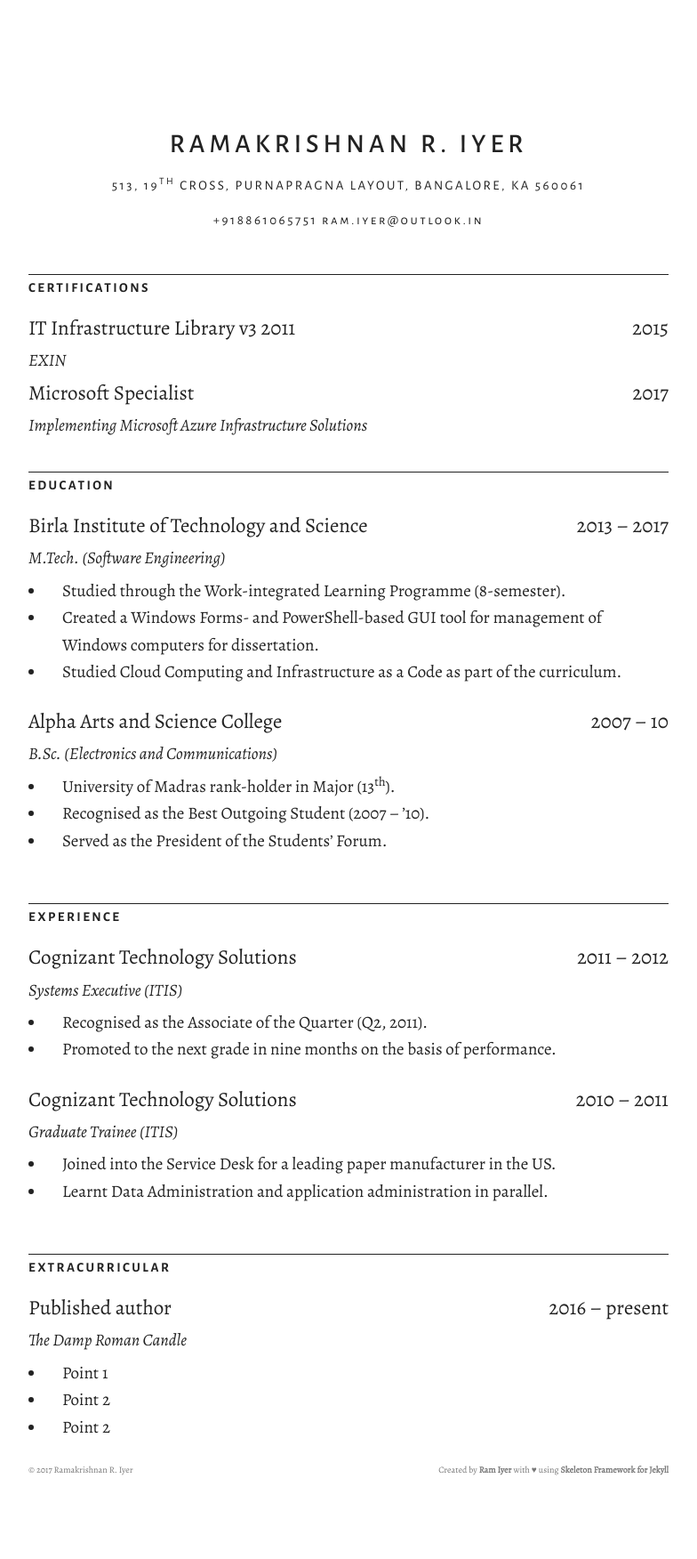
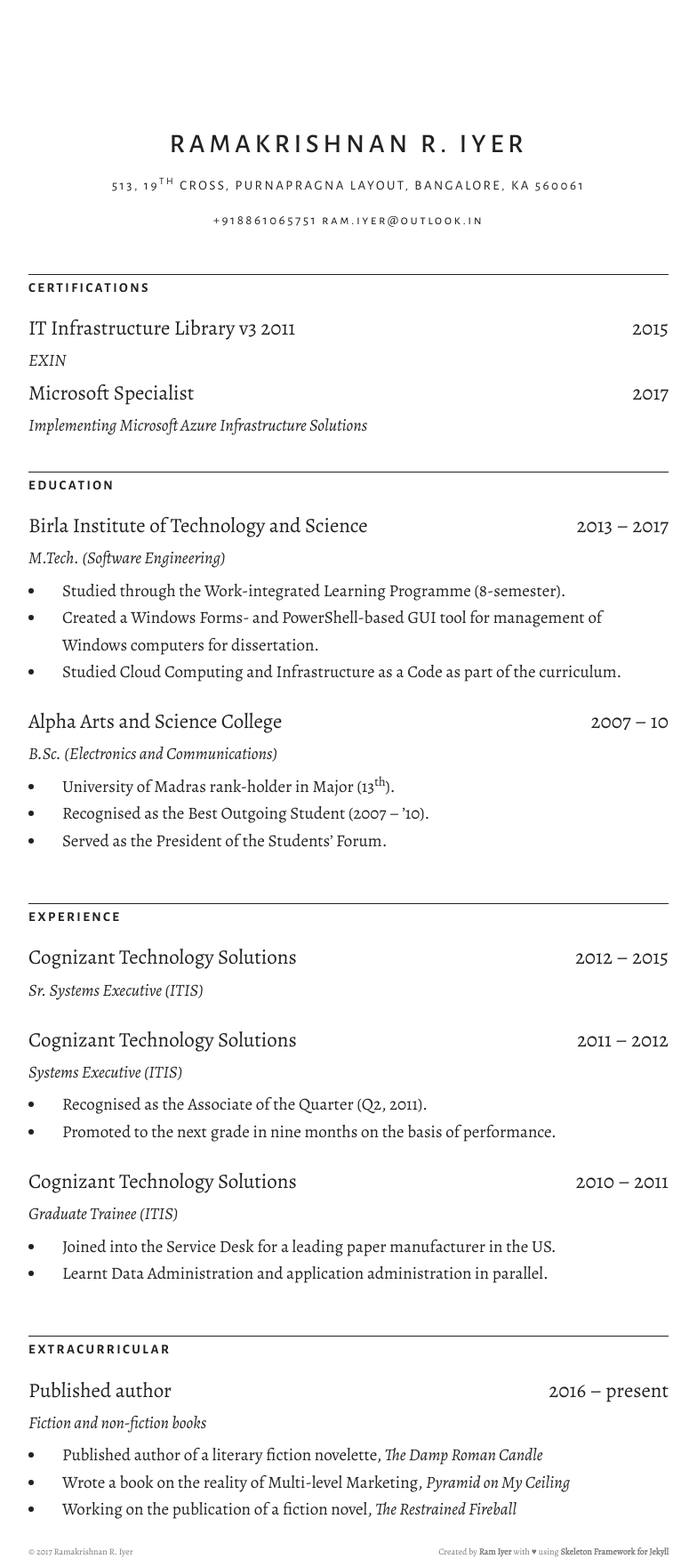
Before and after one commit to theramiyer/resume, a Jekyll site: the page built from index.html, in a window 1280 px wide. Shown: the whole page at 89% size, without its empty margins (248-1032 px from the left). Built offline with Jekyll 4.4.1, drawn with Linux system fonts in a browser that asks for light colours; before the commit the page ends 1660 px from its top, so only the background shows below that.

Commit message:
Add more posts

```diff
--- /dev/null
+++ b/_posts/2012-05-18-cognizant-technology-solutions.md
@@ -0,0 +1,8 @@
+---
+layout: "post"
+title: "Cognizant Technology Solutions"
+date: "2012-05-18"
+tenure: "2012 – 2015"
+category: "experience"
+subtitle: "Sr. Systems Executive (ITIS)"
+---
--- a/_posts/2017-07-23-published-author.md
+++ b/_posts/2017-07-23-published-author.md
@@ -4,9 +4,9 @@ title: "Published author"
 date: "2016-01-24"
 tenure: "2016 – present"
 category: "extracurricular"
-subtitle: "The Damp Roman Candle"
+subtitle: "Fiction and non-fiction books"
 ---
 
-- Point 1
-- Point 2
-- Point 2
+- Published author of a literary fiction novelette, _The Damp Roman Candle_
+- Wrote a book on the reality of Multi-level Marketing, _Pyramid on My Ceiling_
+- Working on the publication of a fiction novel, _The Restrained Fireball_
```
Also changed, not shown: _posts/2010-07-21-cognizant-technology-solutions.md (renamed from _posts/2017-07-23-cognizant-technology-solutions-2010.md), _posts/2011-07-21-cognizant-technology-solutions.md (renamed from _posts/2017-07-23-cognizant-technology-solutions.md).
